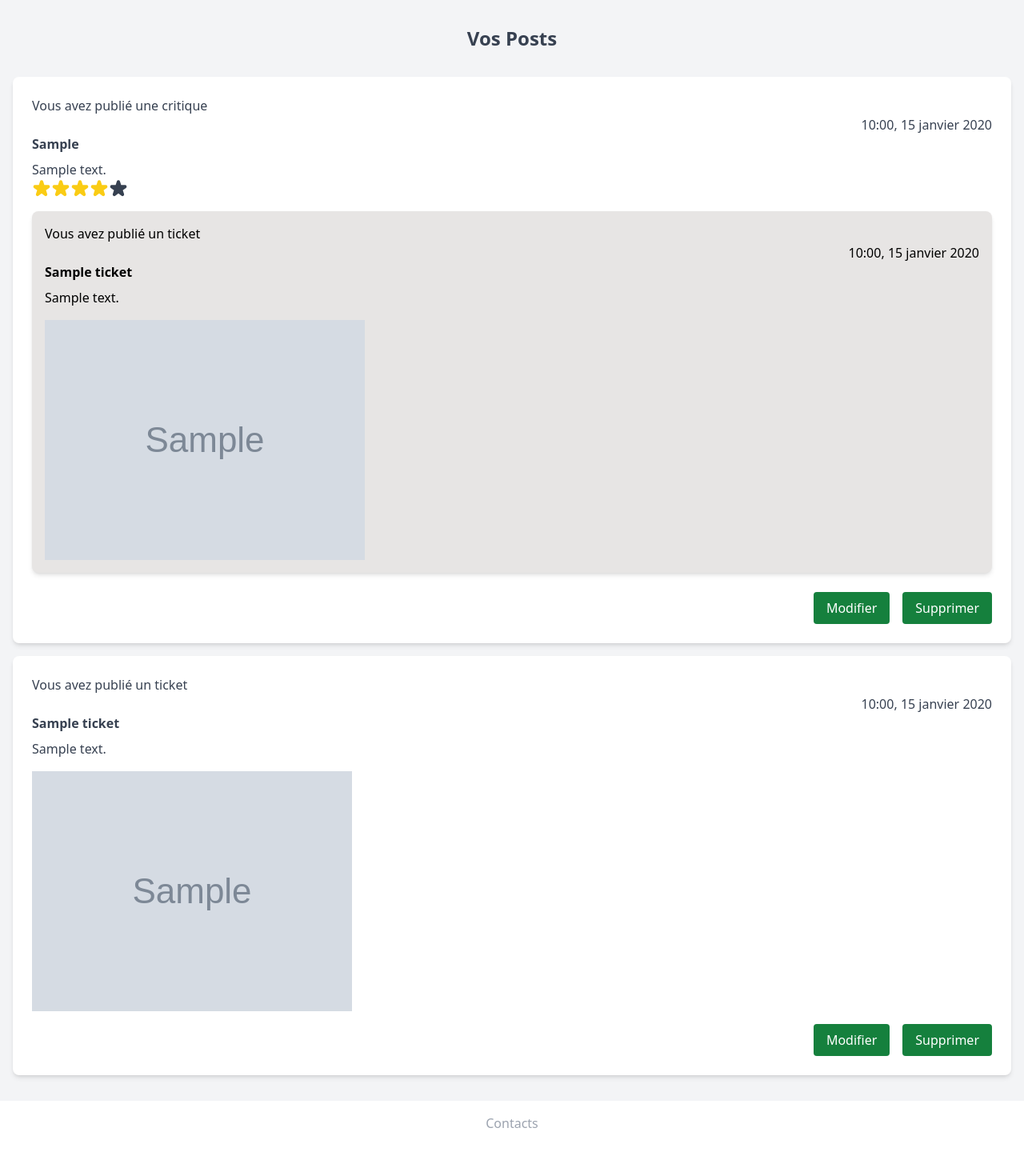
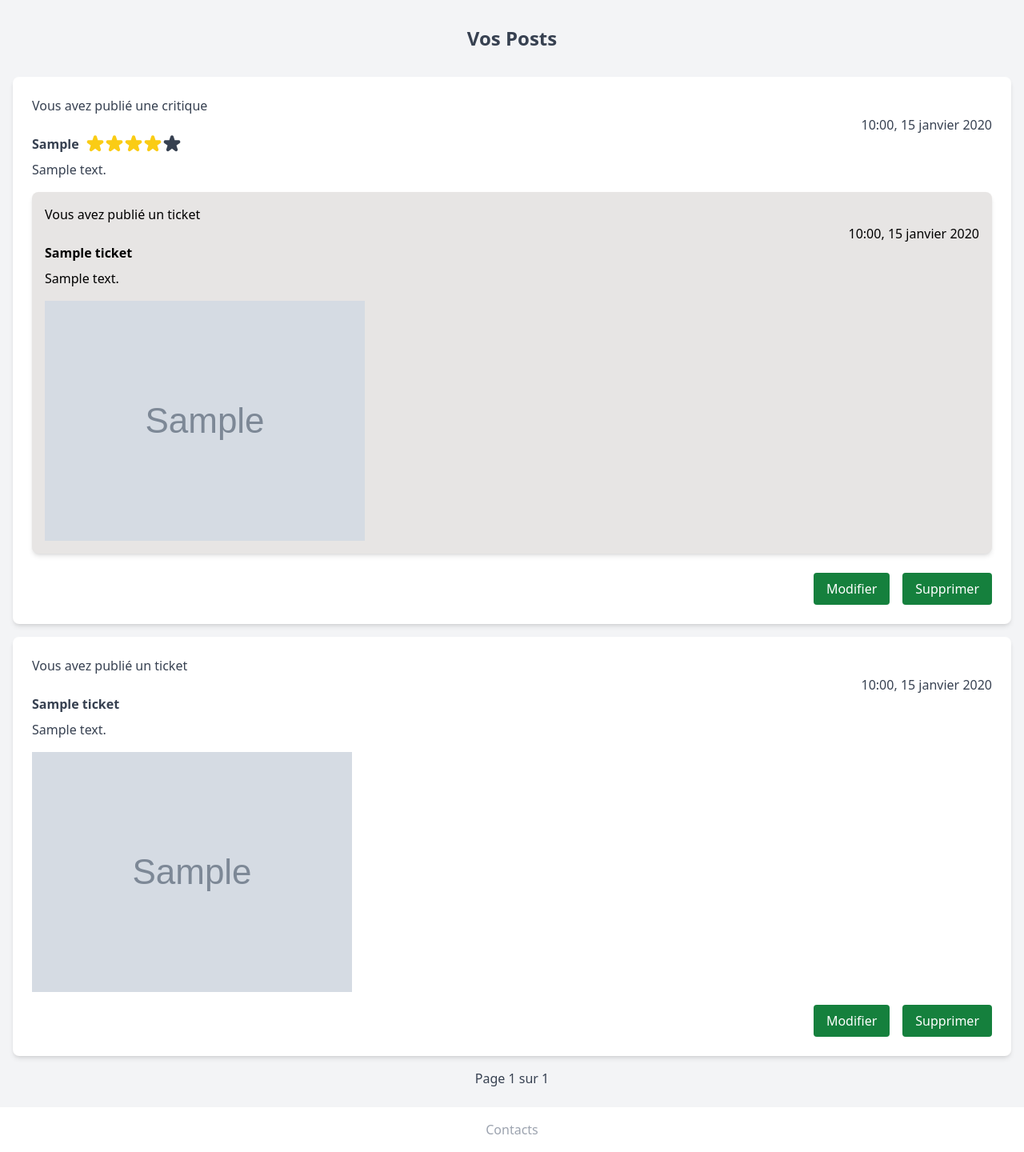
Before and after one commit to Mothraa/BookReview-Django-WebApp, a Django app: page /ticket/posts/ in a window 1280 px wide. Shown: the part 80-1520 px from the top of the page at 80% size. Before the commit the page ends 1490 px from the top, so only its background shows below. Run offline with Django 5.2, Linux system fonts and the light colour scheme; a user stored in the database is signed in; tables that the repository leaves empty hold one stand-in row (values such as "Sample post"); grey boxes marked "Sample" are stand-in pictures; some libraries are stand-ins or nearby versions.

Commit message:
add pagination

```diff
--- a/src/LITRevu/settings.py
+++ b/src/LITRevu/settings.py
@@ -155,3 +155,5 @@ NPM_BIN_PATH = r"C:\Program Files\nodejs\npm.cmd"
 # pour le redimensionnement des images en "thumbnails"
 IMAGE_MAX_SIZE = (800, 600)
 THUMB_MAX_SIZE = (300, 300)
+
+NB_ITEM_PAGINATOR = 5
--- a/src/LITRevu/templates/base.html
+++ b/src/LITRevu/templates/base.html
@@ -32,14 +32,14 @@
             {% endif %}
         </h1>
         {% if user.is_authenticated %}
-        <div class="w-full md:w-auto flex flex-col-reverse md:flex-row md:items-center md:space-x-24">
+        <div class="w-full md:w-auto flex flex-col-reverse md:flex-row md:items-center justify-center md:space-x-24">
             <div class="flex flex-col items-center md:flex-row space-y-4 md:space-y-0 md:space-x-12 order-2 md:order-1 mt-2 md:mt-0">
                 <a href="{% url 'flux' %}"
-                    class="text-green-700 hover:bg-green-700 hover:text-white active:bg-green-800 rounded-md px-4 py-2 text-center">Flux</a>
+                    class="text-green-700 hover:bg-green-700 hover:text-white active:bg-green-800 rounded-md px-4 py-2 text-center ">Flux</a>
                 <a href="{% url 'posts' %}"
-                    class="text-green-700 hover:bg-green-700 hover:text-white active:bg-green-800 rounded-md px-4 py-2 text-center">Posts</a>
+                    class="text-green-700 hover:bg-green-700 hover:text-white active:bg-green-800 rounded-md px-4 py-2 text-center items-center">Posts</a>
                 <a href="{% url 'subscription' %}"
-                    class="text-green-700 hover:bg-green-700 hover:text-white active:bg-green-800 rounded-md px-4 py-2 text-center">Abonnements</a>
+                    class="text-green-700 hover:bg-green-700 hover:text-white active:bg-green-800 rounded-md px-4 py-2 text-center items-center">Abonnements</a>
             </div>
             <div class="flex flex-col items-end order-1 md:order-2 mb-2 md:mb-0">
                 <p><strong>{{ request.user }}</strong></p>
--- a/src/theme/static/css/dist/styles.css
+++ b/src/theme/static/css/dist/styles.css
@@ -944,6 +944,14 @@ select {
   margin-top: 1rem;
 }
 
+.mb-3 {
+  margin-bottom: 0.75rem;
+}
+
+.mr-4 {
+  margin-right: 1rem;
+}
+
 .block {
   display: block;
 }
@@ -1092,6 +1100,16 @@ select {
   margin-bottom: calc(1rem * var(--tw-space-y-reverse));
 }
 
+.space-x-2 > :not([hidden]) ~ :not([hidden]) {
+  --tw-space-x-reverse: 0;
+  margin-right: calc(0.5rem * var(--tw-space-x-reverse));
+  margin-left: calc(0.5rem * calc(1 - var(--tw-space-x-reverse)));
+}
+
+.self-center {
+  align-self: center;
+}
+
 .rounded {
   border-radius: 0.25rem;
 }
@@ -1470,6 +1488,12 @@ select {
   background-color: rgb(22 101 52 / var(--tw-bg-opacity));
 }
 
+@media (min-width: 640px) {
+  .sm\:block {
+    display: block;
+  }
+}
+
 @media (min-width: 768px) {
   .md\:order-1 {
     order: 1;
--- a/src/ticket/models.py
+++ b/src/ticket/models.py
@@ -10,7 +10,7 @@ class Ticket(models.Model):
     title = models.CharField(max_length=128, verbose_name='Titre')
     description = models.TextField(max_length=2048, blank=True, verbose_name='Description')
     user = models.ForeignKey(to=settings.AUTH_USER_MODEL, on_delete=models.CASCADE)
-    image = models.ImageField(null=True, blank=True, verbose_name='Image')
+    image = models.ImageField(null=True, blank=True, verbose_name='Image', upload_to='ticket_images')
     time_created = models.DateTimeField(auto_now_add=True)
 
     def save(self, *args, **kwargs):
--- a/src/ticket/templates/ticket/delete_ticket.html
+++ b/src/ticket/templates/ticket/delete_ticket.html
@@ -1,7 +1,7 @@
 <div id="deleteModal" class="fixed inset-0 flex items-center justify-center bg-black bg-opacity-50 hidden">
     <div class="bg-white p-6 rounded-lg shadow-md w-1/3 min-w-[300px]">
         <h2 class="text-xl font-bold mb-4">Confirmez la suppression</h2>
-        <form id="deleteForm" method="post" class="w-full">
+        <form id="deleteForm" method="post" action="{% url 'delete_ticket' ticket_id=post.id %}" class="w-full">
             {% csrf_token %}
             <input type="hidden" name="delete_ticket" value="true">
             <div class="flex justify-end mt-4 w-full">
--- a/src/ticket/templates/ticket/flux.html
+++ b/src/ticket/templates/ticket/flux.html
@@ -22,7 +22,7 @@
             </div>
         </div>
     </div>
-
+    {% include 'ticket/pagination.html' with page_obj=tickets %}
         {% comment %} {% for post in posts %}
             {% if post.content_type == 'TICKET' %}
             {% include 'ticket_snippet.html' %}
--- /dev/null
+++ b/src/ticket/templates/ticket/pagination.html
@@ -0,0 +1,19 @@
+<div class="mt-2 mb-2 flex justify-between items-center">
+    <div class="flex">
+        {% if page_obj.has_previous %}
+            <a href="?page=1" class="btn bg-green-700 text-white py-2 px-4 rounded hover:bg-green-800 mr-2 hidden sm:block shadow-md">Première page</a>
+            <a href="?page={{ page_obj.previous_page_number }}" class="btn bg-green-700 text-white py-2 px-4 rounded hover:bg-green-800 shadow-md">Précédente</a>
+        {% endif %}
+    </div>
+
+    <span class="pagination-text flex-grow text-center">
+        Page {{ page_obj.number }} sur {{ page_obj.paginator.num_pages }}
+    </span>
+
+    <div class="flex">
+        {% if page_obj.has_next %}
+            <a href="?page={{ page_obj.next_page_number }}" class="btn bg-green-700 text-white py-2 px-4 rounded hover:bg-green-800 shadow-md">Suivante</a>
+            <a href="?page={{ page_obj.paginator.num_pages }}" class="btn bg-green-700 text-white py-2 px-4 rounded ml-2 hover:bg-green-800 hidden sm:block shadow-md">Dernière page</a>
+        {% endif %}
+    </div>
+</div>
--- a/src/ticket/templates/ticket/posts.html
+++ b/src/ticket/templates/ticket/posts.html
@@ -10,14 +10,9 @@
         {% elif post.content_type == 'TICKET' %}
             {% include 'ticket/ticket_model.html' %}
         {% endif %}
+
     {% empty %}
         <p>Aucun post publié.</p>
     {% endfor %}
-        {% comment %} {% for post in posts %}
-            {% if post.content_type == 'TICKET' %}
-            {% include 'ticket_snippet.html' %}
-            {% elif post.content_type == 'REVIEW' %}
-            {% include 'review_snippet.html' %}
-        {% endfor %} {% endcomment %}
-
+    {% include 'ticket/pagination.html' with page_obj=posts %}
 {% endblock content %}
--- a/src/ticket/templates/ticket/review_model.html
+++ b/src/ticket/templates/ticket/review_model.html
@@ -6,9 +6,8 @@
         <p>Critique publié par {{ post.user.nickname }}</p>
     {% endif %}
     <p class="text-right">{{ post.time_created|date:"H:i, j F Y" }}</p>
-    <h2 class="font-semibold">{{ post.headline }}</h2>
-
-    <p class="mt-2">{{ post.body }}</p>
+    <div class="flex items-center">
+        <h2 class="font-semibold mr-2">{{ post.headline }}</h2>
         {% if post.rating %}
         <div class="flex items-center">
             {% comment %} <p class="mr-2">Note: {{ post.rating }}</p> {% endcomment %}
@@ -29,11 +28,13 @@
             {% endfor %}
         </div>
         {% endif %}
+    </div>
+    <p class="mt-2">{{ post.body }}</p>
 
     {% comment %} a refacto pour utiliser le ticket_model mais sans les boutons, pb également a l'affichage des champs {% endcomment %}
     {% comment %} {% include 'ticket/ticket_model.html' with ticket=post.ticket %} {% endcomment %}
     {% if post.ticket %}
-    <div class= "text-black bg-stone-200 rounded-lg shadow-md tooltip dark:bg-gray-700 p-4 mt-4 mb-2">
+    <div class="text-black bg-stone-200 rounded-lg shadow-md tooltip dark:bg-gray-700 p-4 mt-4 mb-2">
         <p>Vous avez publié un ticket</p>
         <p class="text-right">{{ post.ticket.time_created|date:"H:i, j F Y" }}</p>
         <h2 class="font-semibold">{{ post.ticket.title }}</h2>
@@ -51,5 +52,4 @@
         </div>
     {% endif %}
     {% endif %}
-
 </div>
--- a/src/ticket/templates/ticket/ticket_model.html
+++ b/src/ticket/templates/ticket/ticket_model.html
@@ -16,8 +16,22 @@
     {% comment %} <p>Utilisateur :{{ ticket.user.nickname }}</p> {% endcomment %}
     {% if post.user == request.user %}
         <div class="flex justify-end">
-            <a href="{% url 'edit_ticket' post.id %}" class="btn bg-green-700 text-white py-2 px-4 rounded hover:bg-green-800 mt-4 ml-4">Modifier</a>
-            {% include 'ticket/delete_ticket.html' %}
+            <a href="{% url 'edit_ticket' ticket_id=post.id %}" class="btn bg-green-700 text-white py-2 px-4 rounded hover:bg-green-800 mt-4 ml-4">Modifier</a>
+            {% comment %} {% include 'ticket/delete_ticket.html' %} {% endcomment %}
+            <div id="deleteModal" class="fixed inset-0 flex items-center justify-center bg-black bg-opacity-50 hidden">
+                <div class="bg-white p-6 rounded-lg shadow-md w-1/3 min-w-[300px]">
+                    <h2 class="text-xl font-bold mb-4">Confirmez la suppression</h2>
+                    <form id="deleteForm" method="post" action="{% url 'delete_ticket' ticket_id=post.id %}" class="w-full">
+                        {% csrf_token %}
+                        <input type="hidden" name="delete_ticket" value="true">
+                        <div class="flex justify-end mt-4 w-full">
+                            <button type="submit" class="bg-red-700 text-white py-2 px-4 rounded hover:bg-red-800 mr-2">Supprimer</button>
+                            <button type="button" onclick="closeModal()" class="btn btn-secondary bg-gray-700 text-white py-2 px-4 rounded hover:bg-gray-800 mr-2">Annuler</button>
+                        </div>
+                    </form>
+                </div>
+            </div>
+
             <button onclick="openModal('{{ post.id }}')" class="btn bg-green-700 text-white py-2 px-4 rounded hover:bg-green-800 mt-4 ml-4">Supprimer</button>
         </div>
     {% endif %}
--- a/src/ticket/urls.py
+++ b/src/ticket/urls.py
@@ -10,6 +10,7 @@ from ticket.views import (home,
                           remove_subscription,
                           ticket_edit,
                           ticket_delete,
+                          review_reply,
                           review_edit,
                           review_delete,
                           )
@@ -17,22 +18,14 @@ from ticket.views import (home,
 urlpatterns = [
     path('home/', home, name='home'),
     path('flux/', flux, name='flux'),
-
-
+    path('posts/', posts, name='posts'),
+    path('subscription/', subscription, name='subscription'),
+    path('subscription/remove/<int:subscription_id>/', remove_subscription, name='remove_subscription'),
     path('request/', create_ticket, name='demander_critique'),
     path('create/', create_review, name='creer_critique'),
-    # path('edit_ticket/<int:ticket_id>/', views.edit_ticket, name='edit_ticket'),
-    # path('delete_ticket/<int:ticket_id>/', views.delete_ticket, name='delete_ticket'),
-    # path('edit_review/<int:review_id>/', views.edit_review, name='edit_review'),
-    # path('delete_review/<int:review_id>/', views.delete_review, name='delete_review'),
-    # path('unsubscribe/<int:subscription_id>/', views.unsubscribe, name='unsubscribe'),
-
-
-    path('posts/', posts, name='posts'),
-    path('ticket/<int:ticket_id>/edit/', ticket_edit, name='edit_ticket'),
-    path('ticket/<int:ticket_id>/delete/', ticket_delete, name='delete_ticket'),
+    path('<int:ticket_id>/edit/', ticket_edit, name='edit_ticket'),
+    path('<int:ticket_id>/delete/', ticket_delete, name='delete_ticket'),
+    path('review/<int:ticket_id>/reply/', review_reply, name='reply_review'),
     path('review/<int:ticket_id>/edit/', review_edit, name='edit_review'),
     path('review/<int:ticket_id>/delete/', review_delete, name='delete_review'),
-    path('subscription/', subscription, name='subscription'),
-    path('subscription/remove/<int:subscription_id>/', remove_subscription, name='remove_subscription'),
 ]
--- a/src/ticket/views.py
+++ b/src/ticket/views.py
@@ -1,9 +1,12 @@
 from itertools import chain
+from functools import wraps
 
 from django.shortcuts import render, redirect, get_object_or_404
 from django.contrib.auth.decorators import login_required
 from django.contrib import messages
 from django.db.models import Value, CharField
+from django.core.paginator import Paginator, EmptyPage, PageNotAnInteger
+from django.conf import settings
 # from django.urls import reverse_lazy
 
 from .forms import TicketForm, ReviewForm, FollowerForm, DeleteTicketForm  # Ticket, Review,
@@ -11,9 +14,33 @@ from authentication.models import CustomUser
 from .models import UserFollows, Ticket, Review
 
 # pour debug
-import logging
-logger = logging.getLogger(__name__)
+# import logging
+# logger = logging.getLogger(__name__)
 #####
+
+
+# def custom_pagination(queryset_name, context_name):
+#     def decorator(view_func):
+#         @wraps(view_func)
+#         def wrapper(request, *args, **kwargs):
+#             response = view_func(request, *args, **kwargs)
+
+#             if isinstance(response, dict):
+#                 queryset = response.get(queryset_name)
+#                 if queryset:
+#                     paginator = Paginator(queryset, settings.NB_ITEM_PAGINATOR)
+#                     page_number = request.GET.get('page')
+#                     try:
+#                         paginated_queryset = paginator.page(page_number)
+#                     except PageNotAnInteger:
+#                         paginated_queryset = paginator.page(1)
+#                     except EmptyPage:
+#                         paginated_queryset = paginator.page(paginator.num_pages)
+
+#                     response[context_name] = paginated_queryset
+#             return response
+#         return wrapper
+#     return decorator
 
 
 @login_required
@@ -21,12 +48,23 @@ def home(request):
     return render(request, 'ticket/home.html')
 
 
+# @custom_pagination('tickets', 'tickets')
 @login_required
 def flux(request):
     tickets = Ticket.objects.all()
-    return render(request, 'ticket/flux.html', context={'tickets': tickets})
+
+    paginator = Paginator(tickets, settings.NB_ITEM_PAGINATOR)
+    page_number = request.GET.get('page')
+    try:
+        paginated_tickets = paginator.page(page_number)
+    except PageNotAnInteger:
+        paginated_tickets = paginator.page(1)
+    except EmptyPage:
+        paginated_tickets = paginator.page(paginator.num_pages)
+    return render(request, 'ticket/flux.html', context={'tickets': paginated_tickets})
 
 
+# @custom_pagination('posts', 'posts')
 @login_required
 def posts(request):
 
@@ -35,11 +73,31 @@ def posts(request):
     tickets = tickets.annotate(content_type=Value('TICKET', CharField()))
     reviews = Review.objects.filter(user=request.user)
     reviews = reviews.annotate(content_type=Value('REVIEW', CharField()))
-
     # on regroupe les deux listes en une, que l'on trie par date antéchronologique
     posts = sorted(chain(reviews, tickets), key=lambda post: post.time_created, reverse=True)
 
-    return render(request, 'ticket/posts.html', context={'posts': posts})
+    # on regarde pour chaque post si l'utilisateur y a déjà répondu ou pas
+    user_reply = {
+        post.id: post.ticket and Review.objects.filter(ticket=post.ticket, user=request.user).exists()
+        for post in posts if hasattr(post, 'ticket')
+    }
+
+    paginator = Paginator(posts, settings.NB_ITEM_PAGINATOR)
+    page_number = request.GET.get('page')
+    try:
+        paginated_posts = paginator.page(page_number)
+    except PageNotAnInteger:
+        paginated_posts = paginator.page(1)
+    except EmptyPage:
+        paginated_posts = paginator.page(paginator.num_pages)
+
+    return render(request, 'ticket/posts.html', context={'posts': paginated_posts, 'user_reply': user_reply})
+
+
+@login_required
+def review_reply(request):
+    pass
+    return render(request, 'ticket/posts.html')
 
 
 @login_required
@@ -62,16 +120,16 @@ def ticket_edit(request, ticket_id):
 
 @login_required
 def ticket_delete(request, ticket_id):
-    ticket = get_object_or_404(Ticket, id=ticket_id)
+    ticket = get_object_or_404(Ticket, pk=ticket_id)
     if request.method == 'POST':
         form = DeleteTicketForm(request.POST)
         if form.is_valid() and form.cleaned_data['delete_ticket']:
             ticket.delete()
             # print("Effacé !! ou presque...")
-            messages.success(request, f"Ticket {ticket.title} effacé.")
+            messages.success(request, f"Ticket {ticket.title} supprimé.")
             return redirect('posts')
         else:
-            messages.error(request, "Erreur lors de la suppression.")
+            messages.error(request, "Erreur de suppression.")
     # return redirect(reverse_lazy('posts'))
     return redirect('posts')
 
@@ -86,6 +144,7 @@ def create_ticket(request):
             ticket = form.save(commit=False)
             ticket.user = request.user
             ticket.save()
+            messages.success(request, f"Ticket {ticket.title} créé avec succès.")
             return redirect('flux')
         else:
             print("Ticket form errors:", form.errors)
```
Also changed, not shown: src/ticket/migrations/0002_alter_ticket_description_alter_ticket_image_and_more.py (added). Lines whose indentation alone changed are shown as unchanged.
